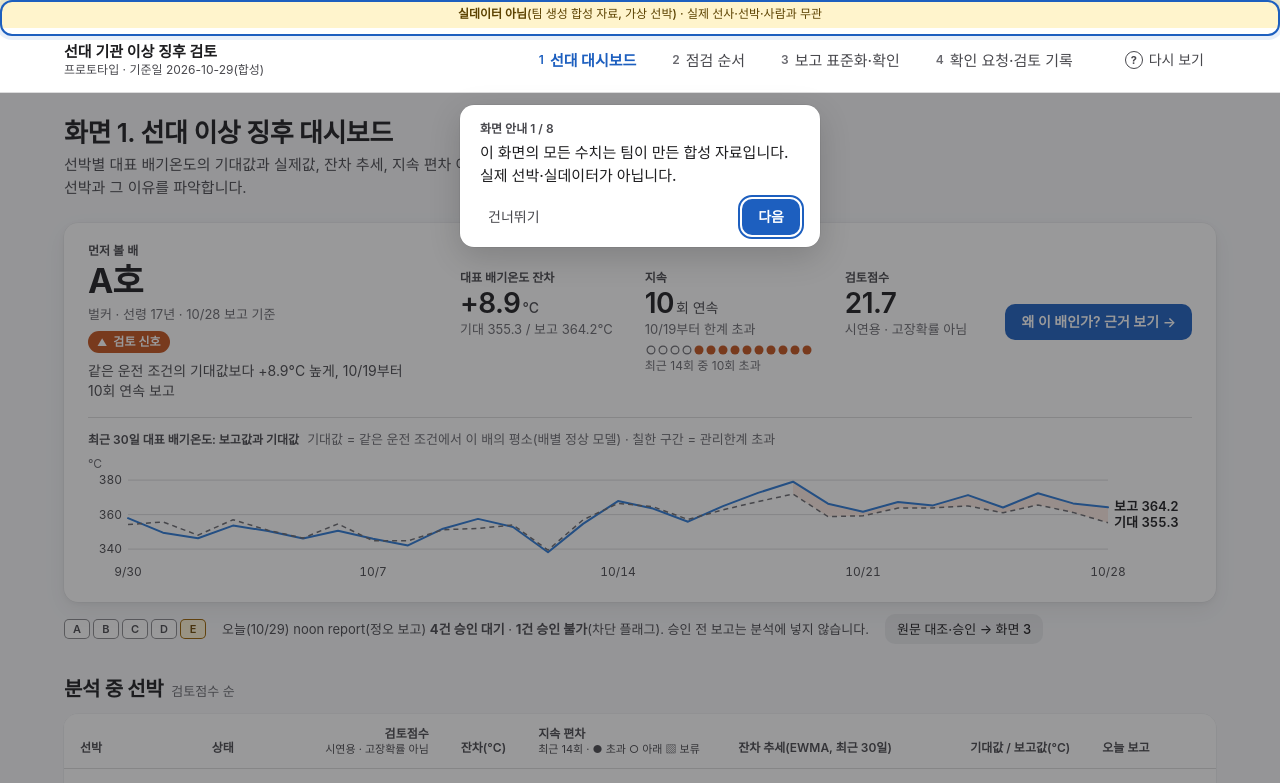
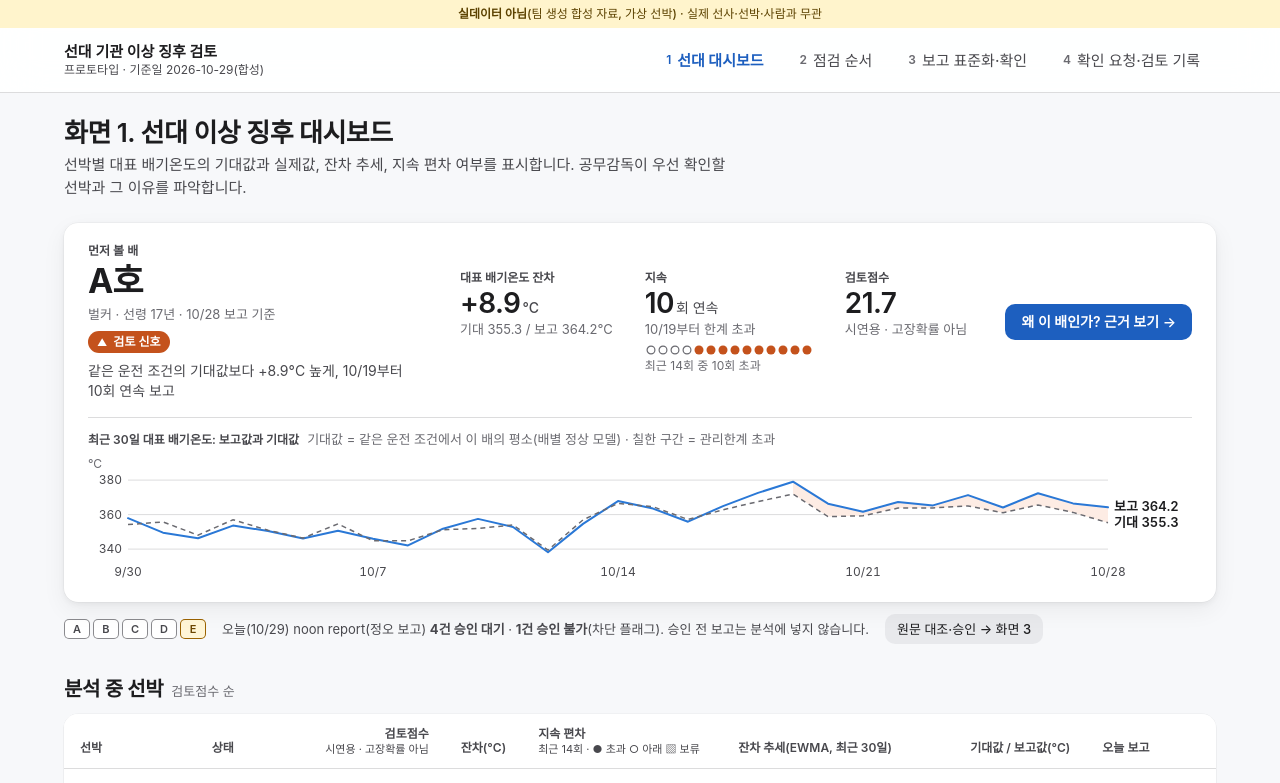
Before and after one commit to jee-hub3/noon-report-review-proto, a plain HTML site: page index.html in a window 1280 px wide. Shown: the top 783 px of the page. Drawn offline with Linux system fonts and the light colour scheme.

Commit message:
첫 방문 투어 되돌림(P5 전 화면) — 실데이터 아님(팀 생성 합성 자료)
tour.js와 상단 [? 다시 보기]를 뺌. 밝은 톤·GNB·시각화는 그대로. 분석 결과·시험 수치는 바뀌지 않음.

Co-Authored-By: Claude Opus 5.5 <noreply@anthropic.com>

```diff
--- a/index.html
+++ b/index.html
@@ -22,7 +22,6 @@
       <a href="#/reports" data-tab="reports"><span class="gn">3</span>보고 표준화·확인</a>
       <a href="#/requests" data-tab="requests"><span class="gn">4</span>확인 요청·검토 기록</a>
     </nav>
-    <button type="button" class="tour-again" id="tour-again" aria-label="화면 안내 다시 보기" title="화면 안내 다시 보기"><span class="tq" aria-hidden="true">?</span><span class="tl">다시 보기</span></button>
   </div>
 </header>
 <main id="app" tabindex="-1"></main>
@@ -37,6 +36,5 @@
 <script src="data.js"></script>
 <script src="check.js"></script>
 <script src="app.js"></script>
-<script src="tour.js"></script>
 </body>
 </html>
--- a/style.css
+++ b/style.css
@@ -104,19 +104,6 @@ code, .code { font: 400 var(--fs-caption2)/var(--lh-caption2) var(--font-mono);
 .gnb a[aria-current="page"], .gnb a[aria-current="page"]:hover { color: var(--accent); font-weight: 700; background: transparent; }
 .gn { font: 600 var(--fs-caption)/1 var(--font-sans); color: var(--text-3); }
 .gnb a[aria-current="page"] .gn { color: var(--accent); }
-.bar .gnb { margin-left: auto; }
-/* 상단 [? 다시 보기]: 첫 방문 투어(tour.js)를 다시 띄움 */
-.tour-again {
-  display: inline-flex; align-items: center; gap: 6px; flex: none; min-height: 40px; padding: 0 var(--sp-3);
-  border: 0; border-radius: var(--r-inner); background: transparent; color: var(--text-2);
-  font: 500 var(--fs-callout)/1 var(--font-sans); white-space: nowrap; cursor: pointer;
-  transition: color var(--dur-fast) var(--ease), background var(--dur-fast) var(--ease);
-}
-.tour-again:hover { color: var(--text); background: var(--fill-2); }
-.tq {
-  display: inline-grid; place-items: center; width: 18px; height: 18px; flex: none;
-  border: 1.5px solid currentColor; border-radius: 50%; font: 700 11px/1 var(--font-sans);
-}
 
 /* ------------------------------------------------------------ page */
 body { min-height: 100vh; }
@@ -508,26 +495,6 @@ dialog.dlg h2 { margin: 0 0 var(--sp-2); font-size: var(--fs-headline); line-hei
 dialog.dlg p { margin: 0 0 var(--sp-4); font-size: var(--fs-callout); line-height: var(--lh-callout); color: var(--text-2); }
 dialog.dlg .row { justify-content: flex-end; }
 
-/* ------------------------------------------------------------ 첫 방문 투어(tour.js) */
-/* 겹 순서: 어둡게 하는 층(9) < 헤더(10) < 클릭 막는 층(11, 상단 띠 아래부터) < 강조 테(12) < 말풍선(13).
-   그래서 상단 '실데이터 아님' 띠는 어느 단계에서도 가려지거나 흐려지지 않는다 */
-.tour-on .top { background: var(--surface); }
-/* 위치는 스크롤을 그대로 따라가야 하므로 전환 효과 없음(움직임 줄이기 설정의 전역 전환 규칙도 받지 않음) */
-.tour-hole, .tour-block, .tour-ring, .tour-pop { transition: none; }
-.tour-hole { position: fixed; z-index: 9; border-radius: var(--r-md); box-shadow: 0 0 0 200vmax rgba(29, 29, 31, .45); pointer-events: none; }
-.tour-block { position: fixed; left: 0; right: 0; bottom: 0; z-index: 11; }
-.tour-ring { position: fixed; z-index: 12; border-radius: var(--r-md); box-shadow: 0 0 0 2px var(--accent), 0 0 0 6px var(--fill-selected); pointer-events: none; }
-.tour-ring[hidden] { display: none; }
-.tour-pop {
-  position: fixed; z-index: 13; width: min(360px, calc(100vw - 32px)); padding: var(--sp-4) var(--sp-5) var(--sp-3);
-  background: var(--surface); color: var(--text); border-radius: var(--r-lg); box-shadow: var(--shadow-pop);
-}
-.tour-count { margin: 0 0 var(--sp-1); font: 600 var(--fs-caption)/var(--lh-caption) var(--font-sans); color: var(--text-2); }
-.tour-text { margin: 0 0 var(--sp-3); font: 500 var(--fs-body)/var(--lh-body) var(--font-sans); }
-.tour-actions { display: flex; align-items: center; gap: var(--sp-2); }
-.tour-nav { display: flex; gap: var(--sp-2); margin-left: auto; }
-.tour-pop [hidden] { display: none; }
-
 /* ------------------------------------------------------------ footer */
 .foot {
   width: 100%; max-width: var(--page-max); margin: var(--sp-12) auto var(--sp-8); padding: var(--sp-4) var(--gutter) 0;
@@ -542,29 +509,29 @@ dialog.dlg .row { justify-content: flex-end; }
 @media (max-width: 1023px) {
   :root { --gutter: 20px; }
   .gnb a { padding: 0 var(--sp-3); font-size: var(--fs-callout); }
-  .brand-sub { display: none; }
 }
 @media (max-width: 900px) {
   .hero { grid-template-columns: 1fr auto; grid-template-areas: "id go" "metrics metrics" "viz viz"; align-items: start; }
   .bundle { position: static; }
 }
+@media (max-width: 860px) {
+  .brand-sub { display: none; }
+}
 @media (max-width: 1050px) {
   .s3 { grid-template-columns: minmax(0, 1fr); }
 }
-/* 861px 미만: 서비스 이름, 메뉴 네 개, [다시 보기]가 한 줄에 다 들어가지 않으므로 서비스 이름을 숨기고 메뉴를 남은 폭 전체에 펼침 */
-@media (max-width: 860px) {
+/* 761px 미만: 서비스 이름과 메뉴 네 개가 한 줄에 다 들어가지 않으므로 서비스 이름을 숨기고 메뉴를 가로 전체에 펼침 */
+@media (max-width: 760px) {
   .brand { display: none; }
-  .bar .gnb { flex: 1 1 auto; margin-left: 0; justify-content: space-between; }
+  .gnb { width: 100%; justify-content: space-between; }
   .gnb a { padding: 0 var(--sp-2); }
   .gnb a[aria-current="page"], .gnb a[aria-current="page"]:hover { background: var(--fill-selected); }
 }
 @media (max-width: 640px) {
   :root { --gutter: 16px; --header-h: 136px; --fs-title1: 22px; --lh-title1: 28px; --fs-display: 28px; --lh-display: 34px; --fs-metric: 24px; --lh-metric: 30px; }
-  .bar { padding: 4px var(--gutter); min-height: 48px; column-gap: var(--sp-2); }
+  .bar { padding: 4px var(--gutter); min-height: 48px; }
   .gnb { display: grid; grid-template-columns: 1fr 1fr; gap: 2px var(--sp-1); padding: var(--sp-1) 0; }
   .gnb a { justify-content: center; font-size: var(--fs-footnote); }
-  /* [다시 보기]는 메뉴 두 줄 높이의 오른쪽 칸: ? 아래 글자 */
-  .tour-again { align-self: stretch; flex-direction: column; justify-content: center; gap: 4px; width: 56px; padding: 0; font-size: var(--fs-caption2); }
   main { padding-top: var(--sp-5); }
   th, td { padding: 10px; }
   th .th-cap { white-space: normal; }
@@ -593,14 +560,8 @@ dialog.dlg .row { justify-content: flex-end; }
   .ship-pick a { flex: none; }
   .foot { margin-top: var(--sp-8); }
 }
-/* 359px 이하(작은 휴대폰): 메뉴 글자를 한 단계 줄이고 [다시 보기]는 ? 아이콘만(이름은 aria-label) */
-@media (max-width: 359px) {
-  .gnb a { padding: 0 var(--sp-1); font-size: var(--fs-caption); }
-  .tour-again { width: 40px; }
-  .tour-again .tl { display: none; }
-}
 @media (pointer: coarse) {
-  .btn, .btn.sm, .gnb a, .tour-again, .ship-pick a, .seg-radio label, .rlist a { min-height: var(--touch-min); }
+  .btn, .btn.sm, .gnb a, .ship-pick a, .seg-radio label, .rlist a { min-height: var(--touch-min); }
   .row { gap: var(--sp-2); }
 }
 @media (prefers-reduced-motion: reduce) {
@@ -611,8 +572,6 @@ dialog.dlg .row { justify-content: flex-end; }
   .badge, .tag-mock, .scope { border: 1px solid CanvasText; }
   .sw { forced-color-adjust: none; }
   .gnb a[aria-current="page"], .ship-pick a[aria-current="true"] { outline: 2px solid CanvasText; }
-  .tour-ring { outline: 2px solid Highlight; }
-  .tour-pop { border: 1px solid CanvasText; }
 }
 
 /* design QA: halo behind chart labels, hero reason, fleet line */
--- a/tour.js
+++ /dev/null
@@ -1,199 +0,0 @@
-/* 첫 방문 투어(코치마크 + 스텝 가이드). 실데이터 아님(팀 생성 합성 자료).
-   단계 문구는 docs/20_spec_screens.md '첫 방문 투어' 표의 문장 그대로(고정). 외부 파일·호스트 없이 직접 구현.
-   한 번 뜬 뒤에는 이 브라우저에서 자동으로 뜨지 않는다(localStorage). 상단 [다시 보기]로 언제든 다시 띄운다.
-   주소에 ?tour=off가 있으면 자동 시작만 하지 않는다(화면 캡처·스모크 시험용). */
-(function () {
-  'use strict';
-  var KEY = 'proto.tour.v1';
-  function q(sel) { return document.querySelector(sel); }
-  function qa(sel) { return Array.prototype.slice.call(document.querySelectorAll(sel)); }
-
-  // at: 가리킬 요소(여러 개면 묶은 상자), view: 화면 안으로 스크롤할 요소(없으면 at의 첫 요소)
-  var STEPS = [
-    { at: function () { return q('.notice'); },
-      text: '이 화면의 모든 수치는 팀이 만든 합성 자료입니다. 실제 선박·실데이터가 아닙니다.' },
-    { at: function () { return q('#app table.fleet'); },
-      text: '선박별 대표 배기온도의 기대값과 실제값, 잔차 추세, 지속 편차 여부를 표시합니다.' },
-    { at: function () { return qa('#app table.fleet tr > :nth-child(3)'); }, view: '#app table.fleet',
-      text: '검토점수는 우선 확인할 선박을 살펴보기 위한 보조 정보이며, 고장확률이 아닙니다.' },
-    { at: function () { return qa('#app .holdband .badge.b-hold'); }, view: '#app .holdband',
-      text: '자료가 부족하거나 계측 기준이 일치하지 않는 선박은 정상으로 표시하지 않고 \'분석 보류\'로 구분합니다.' },
-    { at: function () { return q('.gnb a[data-tab="review"]'); },
-      text: '검토점수와 근거를 대조해 우선 확인할 선박을 선택합니다.' },
-    { at: function () { return q('.gnb a[data-tab="reports"]'); },
-      text: '분석에 사용할 입력값을 원문과 대조하고 승인합니다.' },
-    { at: function () { return q('.gnb a[data-tab="requests"]'); },
-      text: '기관장에게 확인할 질문 초안과 판단 기록. 실제 메일·정비 명령은 자동 전송하지 않습니다.' },
-    { at: null,
-      text: '최종 점검 여부와 정비 조치는 공무감독과 기관장이 결정합니다.' }
-  ];
-
-  var ui = null, idx = 0, opener = null, back = null, navigating = false, raf = 0;
-
-  function seen() { try { return window.localStorage.getItem(KEY) === '1'; } catch (e) { return false; } }
-  function mark() { try { window.localStorage.setItem(KEY, '1'); } catch (e) { /* 저장 불가: 이번 방문에만 적용 */ } }
-  function reduced() { return !!(window.matchMedia && window.matchMedia('(prefers-reduced-motion: reduce)').matches); }
-
-  function targets(s) {
-    var t = s.at ? s.at() : null;
-    return !t ? [] : (Array.isArray(t) ? t : [t]);
-  }
-  // 가로로 스크롤되는 틀(표 등) 안의 요소는 보이는 부분만
-  function clip(b, el) {
-    var r = { left: b.left, top: b.top, right: b.right, bottom: b.bottom };
-    for (var p = el.parentElement; p && p !== document.body; p = p.parentElement) {
-      if (window.getComputedStyle(p).overflowX === 'visible') continue;
-      var c = p.getBoundingClientRect();
-      r.left = Math.max(r.left, c.left); r.right = Math.min(r.right, c.right);
-    }
-    return r;
-  }
-  function rectOf(els) {
-    var r = null;
-    els.forEach(function (el) {
-      var b = clip(el.getBoundingClientRect(), el);
-      if (b.right - b.left <= 0 || b.bottom - b.top <= 0) return;
-      r = !r ? b : { left: Math.min(r.left, b.left), top: Math.min(r.top, b.top), right: Math.max(r.right, b.right), bottom: Math.max(r.bottom, b.bottom) };
-    });
-    return r;
-  }
-  function setBox(el, r, pad) {
-    var vw = document.documentElement.clientWidth;
-    var l = Math.max(2, r.left - pad), t = Math.max(2, r.top - pad);
-    el.style.left = l + 'px'; el.style.top = t + 'px';
-    el.style.width = Math.max(0, Math.min(vw - 2, r.right + pad) - l) + 'px';
-    el.style.height = Math.max(0, r.bottom + pad - t) + 'px';
-  }
-
-  function build() {
-    var u = {};
-    ['hole', 'block', 'ring', 'pop'].forEach(function (k) {
-      u[k] = document.createElement('div');
-      u[k].className = 'tour-' + k;
-      document.body.appendChild(u[k]);
-    });
-    u.pop.setAttribute('role', 'dialog');
-    u.pop.setAttribute('aria-modal', 'true');
-    u.pop.setAttribute('aria-labelledby', 'tourCount');
-    u.pop.setAttribute('aria-describedby', 'tourText');
-    u.pop.innerHTML = '<p class="tour-count" id="tourCount"></p><p class="tour-text" id="tourText"></p>' +
-      '<div class="tour-actions"><button type="button" class="btn quiet plain" data-tour="skip">건너뛰기</button>' +
-      '<span class="tour-nav"><button type="button" class="btn" data-tour="prev">이전</button>' +
-      '<button type="button" class="btn primary" data-tour="next">다음</button></span></div>';
-    u.pop.addEventListener('click', function (e) {
-      var b = e.target.closest('[data-tour]');
-      if (!b) return;
-      var a = b.getAttribute('data-tour');
-      if (a === 'skip') close(); else go(a === 'next' ? 1 : -1);
-    });
-    return u;
-  }
-
-  // 어둡게 하는 층은 헤더 아래, 말풍선은 상단 띠 아래에만 둔다(띠는 어느 단계에서도 가리지 않음)
-  function place() {
-    if (!ui) return;
-    var r = rectOf(targets(STEPS[idx]));
-    var vw = document.documentElement.clientWidth, vh = window.innerHeight;
-    var notice = q('.notice').getBoundingClientRect(), head = q('.top').getBoundingClientRect();
-    var pw = ui.pop.offsetWidth, ph = ui.pop.offsetHeight, gap = 12, m = 16, x, y;
-    ui.block.style.top = notice.bottom + 'px';
-    if (r) {
-      setBox(ui.hole, r, 6); setBox(ui.ring, r, 6);
-      ui.ring.hidden = false;
-      x = (r.left + r.right) / 2 - pw / 2;
-      var below = Math.max(r.bottom, head.bottom) + gap;
-      if (below + ph <= vh - m) y = below;
-      else if (r.top - gap - ph >= head.bottom + gap) y = r.top - gap - ph;
-      else y = vh - ph - m;
-    } else {
-      setBox(ui.hole, { left: vw / 2, top: vh / 2, right: vw / 2, bottom: vh / 2 }, 0);
-      ui.ring.hidden = true;
-      x = (vw - pw) / 2; y = (vh - ph) / 2;
-    }
-    ui.pop.style.left = Math.round(Math.min(Math.max(m, x), vw - pw - m)) + 'px';
-    ui.pop.style.top = Math.round(Math.max(y, notice.bottom + gap)) + 'px';
-  }
-  function schedule() { if (ui && !raf) raf = window.requestAnimationFrame(function () { raf = 0; place(); }); }
-
-  function show(i) {
-    idx = i;
-    var s = STEPS[i], last = i === STEPS.length - 1;
-    ui.pop.querySelector('#tourCount').textContent = '화면 안내 ' + (i + 1) + ' / ' + STEPS.length;
-    ui.pop.querySelector('#tourText').textContent = s.text;
-    ui.pop.querySelector('[data-tour="skip"]').hidden = last;
-    ui.pop.querySelector('[data-tour="prev"]').hidden = i === 0;
-    var next = ui.pop.querySelector('[data-tour="next"]');
-    next.textContent = last ? '닫기' : '다음';
-    var v = s.view ? q(s.view) : targets(s)[0];
-    if (v && !v.closest('.top')) v.scrollIntoView({ block: 'center', behavior: reduced() ? 'auto' : 'smooth' });
-    ui.pop.hidden = false;
-    place();
-    next.focus({ preventScroll: true });
-  }
-  function go(d) {
-    var n = idx + d;
-    if (n < 0) return;
-    if (n >= STEPS.length) close(); else show(n);
-  }
-
-  function start(fromButton) {
-    if (ui) return;
-    mark();
-    opener = fromButton ? document.activeElement : null;
-    ui = build();
-    document.documentElement.classList.add('tour-on');
-    // 단계는 화면 1에서 돈다. 다른 화면에서 시작하면 화면 1로 갔다가 닫을 때 돌아온다
-    var app = q('#app');
-    if (app && app.dataset.view !== 'fleet') {
-      back = window.location.hash; navigating = true; idx = 0;
-      ui.pop.hidden = true;
-      window.location.hash = '#/fleet';
-      return;
-    }
-    back = null;
-    show(0);
-  }
-  function close() {
-    if (!ui) return;
-    var u = ui;
-    ui = null;
-    Object.keys(u).forEach(function (k) { u[k].remove(); });
-    document.documentElement.classList.remove('tour-on');
-    mark();
-    if (back) { var b = back; back = null; window.location.hash = b; return; }
-    if (opener && document.contains(opener)) { opener.focus(); return; }
-    var h1 = q('#app h1');
-    if (h1) h1.focus({ preventScroll: true });
-  }
-
-  function onKey(e) {
-    if (!ui) return;
-    var field = /^(INPUT|TEXTAREA|SELECT)$/.test(e.target.tagName);
-    if (e.key === 'Escape') { e.preventDefault(); close(); }
-    else if (e.key === 'ArrowRight' && !field) { e.preventDefault(); go(1); }
-    else if (e.key === 'ArrowLeft' && !field) { e.preventDefault(); go(-1); }
-    else if (e.key === 'Tab') {
-      // 말풍선 안에서만 초점 이동
-      var bs = Array.prototype.filter.call(ui.pop.querySelectorAll('button'), function (b) { return !b.hidden; });
-      var i = bs.indexOf(document.activeElement);
-      if (i < 0 || (e.shiftKey && i === 0) || (!e.shiftKey && i === bs.length - 1)) {
-        e.preventDefault();
-        bs[e.shiftKey ? bs.length - 1 : 0].focus();
-      }
-    }
-  }
-
-  window.addEventListener('hashchange', function () {
-    if (!ui) return;
-    if (navigating) { navigating = false; show(idx); return; }
-    close(); // 투어 중 뒤로 가기 등으로 화면을 옮기면 닫는다
-  });
-  window.addEventListener('scroll', schedule, { passive: true });
-  window.addEventListener('resize', schedule);
-  document.addEventListener('keydown', onKey);
-  var again = document.getElementById('tour-again');
-  if (again) again.addEventListener('click', function () { start(true); });
-
-  window.ProtoTour = { start: start, close: close, texts: STEPS.map(function (s) { return s.text; }) };
-  if (!/(?:^|[?&])tour=off(?:&|$)/.test(window.location.search.slice(1)) && !seen()) start(false);
-})();
```
Also changed, not shown: 1 other file.
